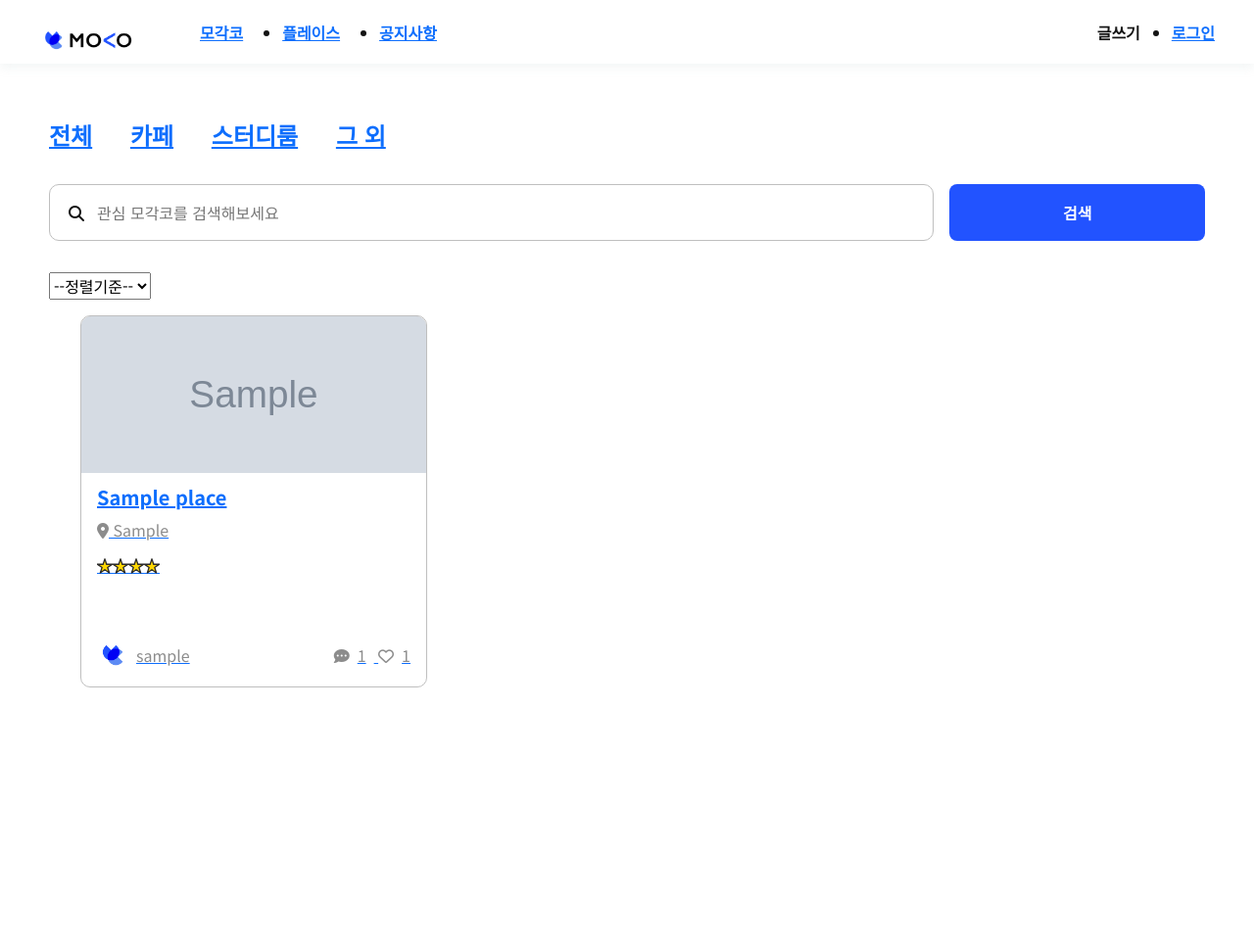
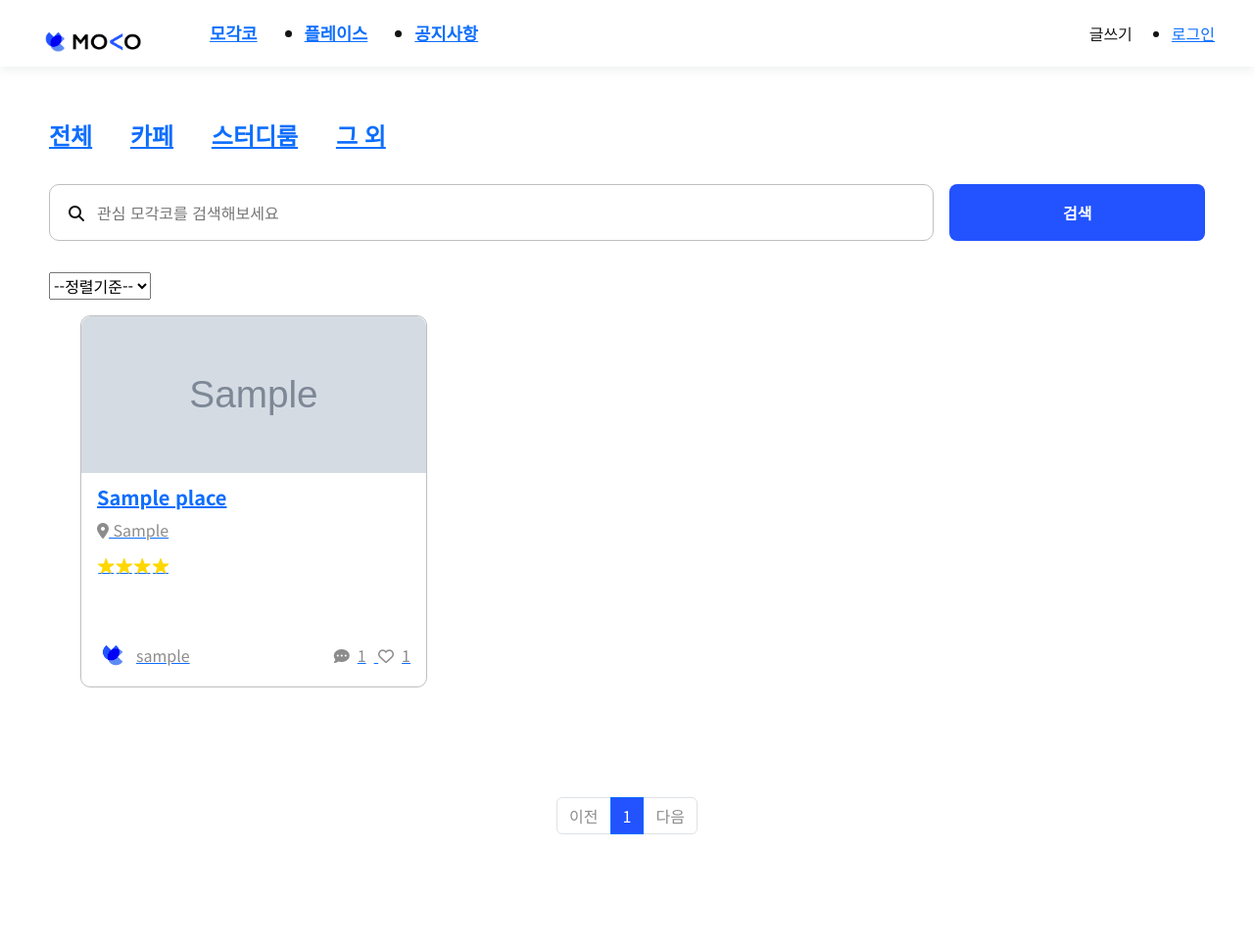
Before and after one commit to PIRO17-TEAM-MOCO/moco, a Django app: page /place/ in a window 1280 px wide. Shown: the whole page at 98% size. Before the commit the page ends 702 px from the top, so only its background shows below. Run offline with Django 4.2, Linux system fonts and the light colour scheme; tables that the repository leaves empty hold one stand-in row (values such as "Sample post"); grey boxes marked "Sample" are stand-in pictures; some libraries are stand-ins or nearby versions.

Commit message:
[style] 대체 이미지, place 페이지네이션, 레벨 etc

```diff
--- a/config/settings.py
+++ b/config/settings.py
@@ -50,6 +50,7 @@ INSTALLED_APPS = [
     'django.forms',
     'django_summernote',
     'debug_toolbar',
+    'mathfilters',
     'users',
     'posts',
     'place',
--- a/notice/templates/notice/write.html
+++ b/notice/templates/notice/write.html
@@ -17,7 +17,7 @@
       <textarea name="content" cols="40" rows="10" required="" id="id_content"></textarea>
     </div>
     <div id="main_write__content__btn">
-      <button type="submit" id="main_write__content__btn_cancel">
+      <button type="submit" id="main_write__content__btn_cancel" onclick="location.href='/notice/'">
         <h3>취소</h3>
       </button>
       <input
--- a/place/templates/place/detail.html
+++ b/place/templates/place/detail.html
@@ -2,6 +2,7 @@
 {% load static %}
 {% block content %}
 <div class="content">
+  <li class="back"><a target="_self" href="{% url 'place:home' %}"><i class="fa-solid fa-arrow-left"></i></a></li>
   <div class="content-top">
     <div class="content-title">
       <div class="content-title__name">{{place.name}}</div>
@@ -53,6 +54,9 @@
       <img src="{{image.image.url}}" width="500" alt="">
       {% endif %}
     {% endfor %}
+    {% if not image %}
+      <img src="{% static "img/image-solid.svg" %}" width="500" alt="no_image" ></img>
+    {% endif %}
   </div>
   <hr style= "color: #BCBCBC; height:1px; width: 100%; opacity: 1;">
     <div class="content-item">
@@ -93,7 +97,7 @@
         <hr style= "color: #BCBCBC; height:1px; width: 100%; opacity: 1;">
         <div class="content-item" style= "width:1180px;">
           <div class="content-item__title">지도</div>
-          <div id="map" style="height:400px; margin: 1.5rem 0;"></div>
+          <div id="map" style="height:400px; margin: 1.5rem 0; z-index: 0;"></div>
         </div>
 
         <div id="main_detail__comment">
--- a/place/templates/place/home.html
+++ b/place/templates/place/home.html
@@ -37,6 +37,8 @@
         <div class="content-box__img">
           {% if image %}
           <img src="{{image.image.url}}"><br>
+          {% else %}
+          <img class="no_image" src="{% static "img/image-solid.svg" %}" alt="no_image" ></img>
           {% endif %}
         </div>
         <div class="content-box__top">
@@ -72,6 +74,43 @@
       {%endfor%}
     </ul>
   </div>
+  <div class="content-pagination">
+    <ul class="pagination justify-content-center" style="margin-top: 2rem;">
+      <!-- 이전페이지 -->
+      {% if places.has_previous %}
+      <li class="page-item">
+          <a class="page-link" href="?&page={{ places.previous_page_number }}" style="color:#2253FF;">이전</a>
+          <!-- href로 뎁스 설정 -->
+      </li>
+      {% else %}
+      <li class="page-item disabled">
+          <a class="page-link" tabindex="-1" aria-disabled="true" href="#">이전</a>
+      </li>
+      {% endif %}
+      <!-- 페이지리스트 -->
+      {% for page_number in places.paginator.page_range %}
+      {% if page_number == places.number %}
+      <li class="page-item active" aria-current="page">
+          <a class="page-link" href="?&page={{ page_number }}">{{ page_number }}</a>
+      </li>
+      {% else %}
+      <li class="page-item">
+          <a class="page-link" href="?&page={{ page_number }}">{{ page_number }}</a>
+      </li>
+      {% endif %}
+      {% endfor %}
+      <!-- 다음페이지 -->
+      {% if places.has_next %}
+      <li class="page-item">
+          <a class="page-link" href="?&page={{ places.next_page_number }}">다음</a>
+      </li>
+      {% else %}
+      <li class="page-item disabled">
+          <a class="page-link" tabindex="-1" aria-disabled="true" href="#">다음</a>
+      </li>
+      {% endif %}
+  </ul>
+  </div>
 </div>
 <script src="https://ajax.googleapis.com/ajax/libs/jquery/3.3.1/jquery.min.js"></script>
 <script>
--- a/place/views.py
+++ b/place/views.py
@@ -60,6 +60,7 @@ def home(request, category='None'):
         "pairs": pairs,
         "sort": sort,
         "search": search,
+        "places": places
     }
     return render(request, template_name="place/home.html", context=context)
 
--- a/static/css/base.css
+++ b/static/css/base.css
@@ -20,7 +20,7 @@ body {
 }
 
 .wrap {
-  box-shadow: 0px 4px 10px rgba(171, 186, 189, 0.15);
+  box-shadow: 0px 4px 10px rgba(145, 158, 160, 0.15);
   background-color: white;
   position: fixed;
   top: 0;
@@ -34,13 +34,13 @@ body {
   font-family: "Noto Sans", sans-serif;
   font-family: "Noto Sans KR", sans-serif;
   font-weight: 600;
-  font-size: 1rem;
+  font-size: 1.1rem;
   align-items: center;
   z-index: 1;
   max-width: 1200px;
   min-width: 1200px;
   width: 100%;
-  height: 65px;
+  padding: 0.8rem 0;
   margin: 0 auto;
   display: flex;
   justify-content: flex-start;
@@ -49,7 +49,7 @@ body {
 
 .navbar__logo {
   display: inline-flex;
-  width: 100px;
+  width: 110px;
 }
 
 .navbar__logo img {
@@ -61,7 +61,7 @@ body {
   flex-direction: row;
   align-items: center;
   height: 100%;
-  gap: 2.5rem;
+  gap: 3rem;
   margin-left: 2rem;
 }
 
@@ -69,10 +69,12 @@ body {
   display: flex;
   flex-direction: row;
   align-items: center;
-  gap: 2rem;
+  gap: 2.5rem;
   margin-left: auto;
   height: 100%;
   justify-content: flex-end;
+  font-weight: 500;
+  font-size: 1rem;
 }
 
 .navbar__shortcut i {
@@ -89,6 +91,7 @@ body {
   width: 100%;
   padding: 0 10px 0 10px;
   margin: 3rem auto;
+  z-index: 0;
 }
 
 /* JS 없이 호버로 드롭다운 구현 */
--- a/static/css/notice_write.css
+++ b/static/css/notice_write.css
@@ -48,3 +48,8 @@
   border-radius: 0.5rem;
   margin: 0 0.5rem;
 }
+
+.content-write textarea {
+  width: 100%;
+  height: 20rem;
+}
--- a/static/css/place_detail.css
+++ b/static/css/place_detail.css
@@ -1,4 +1,15 @@
 @import url(base.css);
+
+.back {
+  list-style: none;
+  margin-right: auto;
+  font-size: 2rem;
+  color: #8C8C8C
+}
+
+.back i:hover {
+  color: #8C8C8C !important;
+}
 
 .wrap-vertical{
   display: flex;
@@ -301,6 +312,7 @@
   -webkit-text-fill-color: transparent; /* Will override color (regardless of order) */
   -webkit-text-stroke-width: 1.3px;
   -webkit-text-stroke-color: #2b2a29;
+  z-index: 0;
 }
 
 .star-ratings-fill {
@@ -312,6 +324,11 @@
   left: 0;
   overflow: hidden;
   -webkit-text-fill-color: gold;
+  -webkit-text-stroke-color: gold;
+}
+
+.star-ratings-fill > span{
+  padding: 0 0.08rem;
 }
 
 .star-ratings-base {
--- a/static/css/place_home.css
+++ b/static/css/place_home.css
@@ -133,6 +133,7 @@
 
 .content-box__top {
   padding: 1rem 1rem 3rem 1rem;
+  background-color: white;
 }
 
 .content-box__bottom {
@@ -142,7 +143,6 @@
 }
 
 .content-box__img {
-  background-color: #bfbfbf;
   width: 22rem;
   height: 10rem;
   border-radius: 10px 10px 0 0;
@@ -208,6 +208,11 @@
   left: 0;
   overflow: hidden;
   -webkit-text-fill-color: gold;
+  -webkit-text-stroke-color: gold;
+}
+
+.star-ratings-fill > span{
+  padding: 0 0.08rem;
 }
 
 .star-ratings-base {
@@ -230,3 +235,18 @@
   height: 100%;
   border-radius: 80%;
 }
+
+/* 페이지네이션 */
+.content-pagination {
+  margin: 4rem 0 3rem 0;
+}
+
+.content-pagination .active>.page-link {
+  background-color: #2253FF;
+  color: white;
+}
+
+.content-pagination .pagination {
+  --bs-pagination-color : #2253FF;
+  --bs-pagination-disabled-color: #8C8C8C;
+}
--- a/static/css/profile_edit.css
+++ b/static/css/profile_edit.css
@@ -438,7 +438,7 @@ main {
 #cf__modal__btn {
   cursor: pointer;
   width: 10rem;
-  height: 4rem;
+  height: 3.4rem;
   outline: 0;
   border: 0;
   font-size: 1rem;
--- a/users/views.py
+++ b/users/views.py
@@ -216,21 +216,23 @@ def profile_view(request, id):
     age = today.year - birth.year + 1 # 나이 구하기
     pairs_my = []
     for place in user.place_set.all() :
+        width = [0] * place.rating
         images = PlaceImage.objects.filter(place=place)
         if images:
             image = images[0]
         else:
             image = None
-        pair = [place, image]
+        pair = [place, image, width]
         pairs_my.append(pair)
     pairs_like = []
     for place in user.like_places.all() :
+        width = [0] * place.rating
         images = PlaceImage.objects.filter(place=place)
         if images:
             image = images[0]
         else:
             image = None
-        pair = [place, image]
+        pair = [place, image, width]
         pairs_like.append(pair)
 
     context = {
```
Also changed, not shown: notice/templates/notice/detail.html (+8 -5 lines), static/css/notice_detail.css (+55 -0 lines), static/css/notice_home.css (+8 -3 lines), static/css/profile_view.css (+54 -7 lines), users/templates/users/profile_view.html (+30 -28 lines), static/img/image-solid.svg (added).
